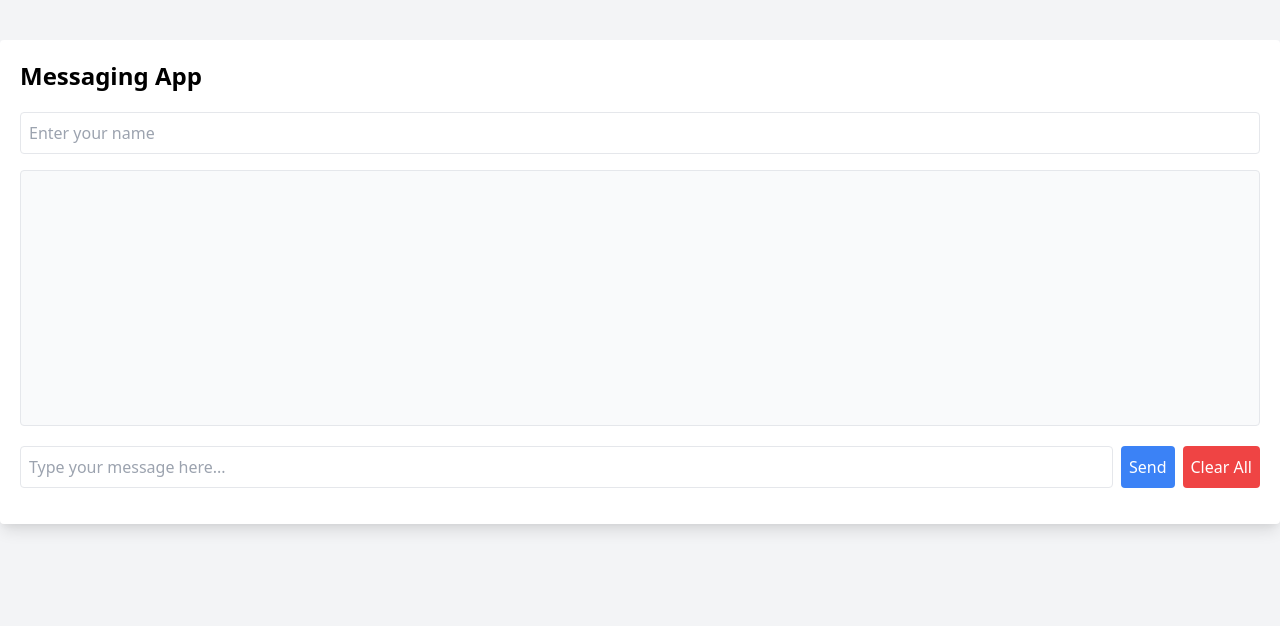
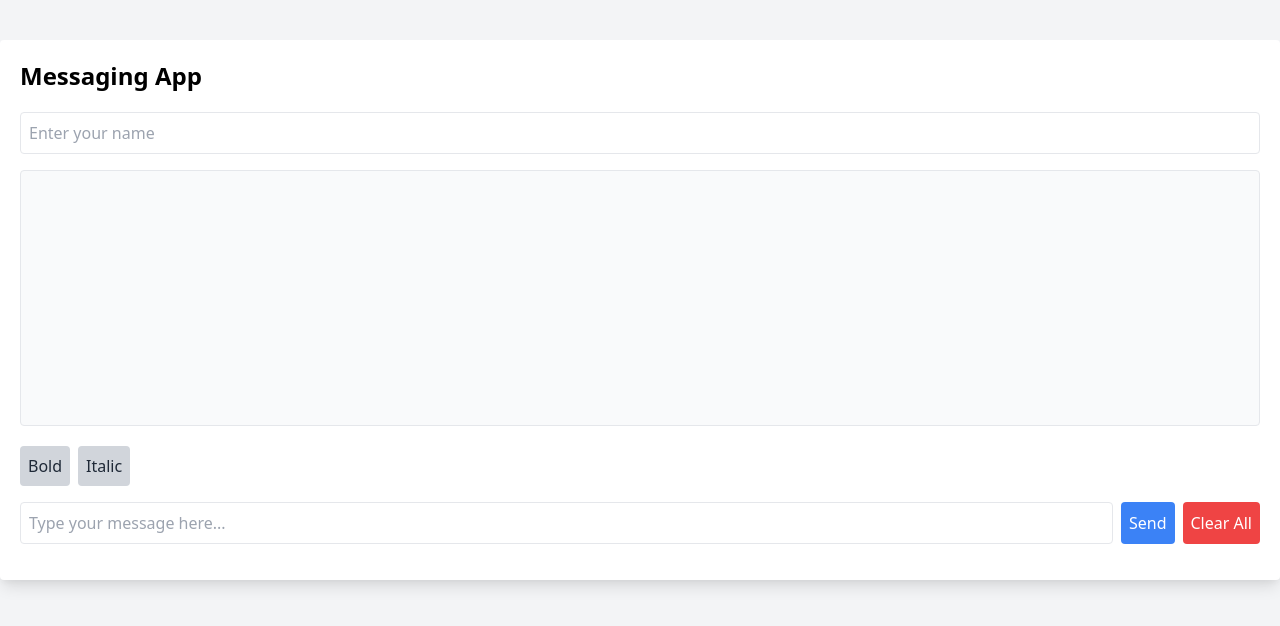
Before and after one commit to CullPen/chat-2.0, a plain HTML site: page index.html in a window 1280 px wide. Drawn offline with nearby package versions, Linux system fonts and the light colour scheme.

Commit message:
Update index.html

```diff
--- a/index.html
+++ b/index.html
@@ -1,4 +1,3 @@
-
 <!DOCTYPE html>
 <html lang="en">
 <head>
@@ -15,6 +14,10 @@
         </div>
         <div id="messages" class="mb-5 p-3 h-64 overflow-y-auto border rounded bg-gray-50"></div>
         <div class="flex mb-4">
+            <button id="boldButton" class="bg-gray-300 text-gray-800 p-2 rounded mr-2">Bold</button>
+            <button id="italicButton" class="bg-gray-300 text-gray-800 p-2 rounded mr-2">Italic</button>
+        </div>
+        <div class="flex mb-4">
             <input id="messageInput" type="text" class="flex-grow p-2 border rounded mr-2" placeholder="Type your message here...">
             <button id="sendButton" class="bg-blue-500 text-white p-2 rounded mr-2">Send</button>
             <button id="clearButton" class="bg-red-500 text-white p-2 rounded">Clear All</button>
```
